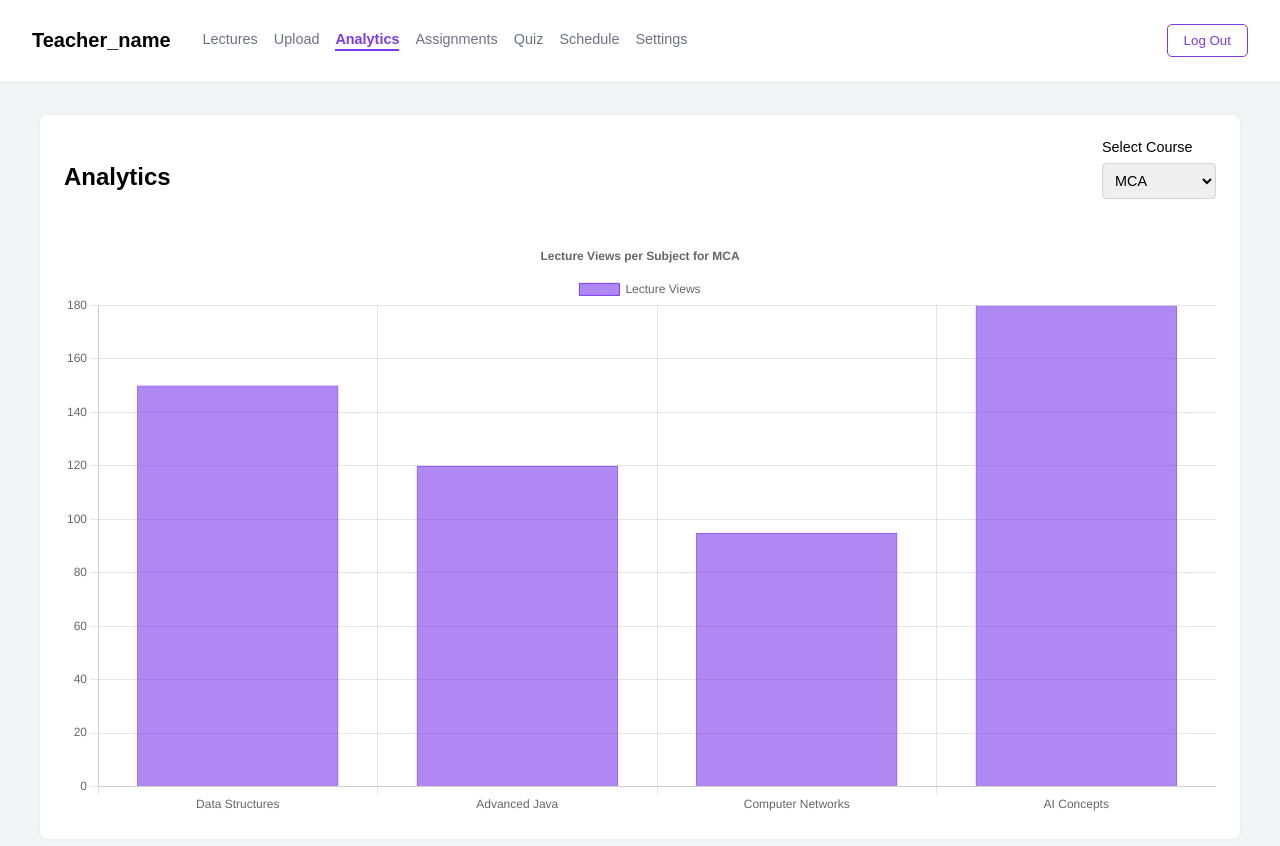
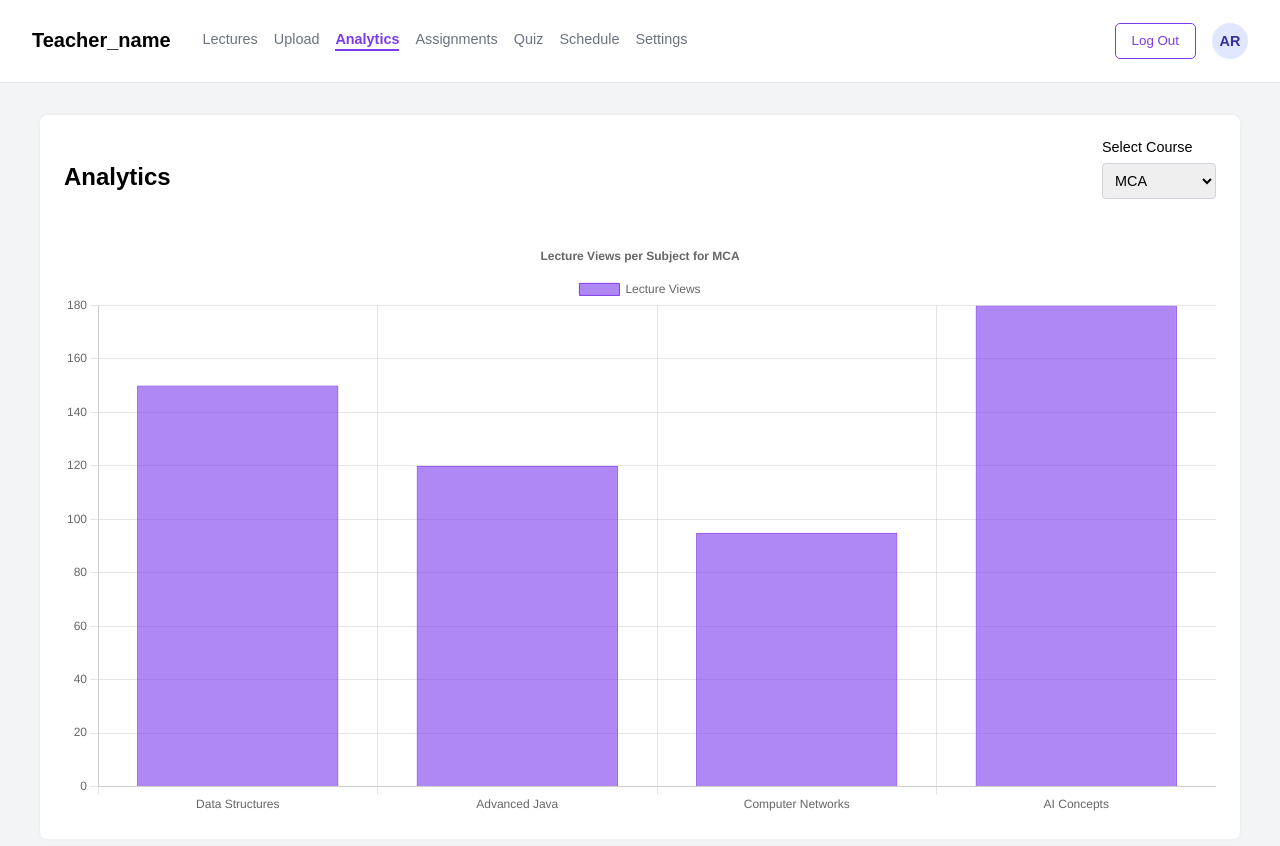
Before and after one commit to Prostorm19/LearnLite_frontend, a React (Vite) app: page /dashboard/analytics in a window 1280 px wide. Shown: the top 846 px of the page. Built offline with nearby package versions, Linux system fonts and the light colour scheme; the HTML template or start-up script is replaced by a standard one.

Commit message:
navbar profile

```diff
--- a/package.json
+++ b/package.json
@@ -11,6 +11,7 @@
   },
   "dependencies": {
     "chart.js": "^4.5.0",
+    "class-variance-authority": "^0.7.1",
     "react": "^19.1.1",
     "react-chartjs-2": "^5.3.0",
     "react-dom": "^19.1.1",
--- a/src/components/layout/Navbar.jsx
+++ b/src/components/layout/Navbar.jsx
@@ -12,6 +12,11 @@ export default function NavBar({ activeTab }) {
         navigate('/');
     };
 
+    const handleProfileClick = () => {
+        // This function navigates to the settings page.
+        navigate('/dashboard/settings');
+    };
+
     return (
         <div className="navbar">
             <div className="navbar-left">
@@ -20,6 +25,10 @@ export default function NavBar({ activeTab }) {
             </div>
             <div className="navbar-right">
                 <Button className="outline" onClick={handleLogout}>Log Out</Button>
+                {/* The onClick handler is added here */}
+                <div className="profile-icon" onClick={handleProfileClick}>
+                    <span>AR</span>
+                </div>
             </div>
         </div>
     );
--- a/src/pages/teacher/TeacherDashboard.css
+++ b/src/pages/teacher/TeacherDashboard.css
@@ -679,3 +679,19 @@ select {
   font-size: 0.75rem;
   color: #4f46e5;
 }
+
+/* --- Profile Icon Styles --- */
+
+.profile-icon {
+  width: 36px;
+  height: 36px;
+  border-radius: 50%;
+  background-color: #e0e7ff;
+  color: #3730a3;
+  display: flex;
+  align-items: center;
+  justify-content: center;
+  font-weight: bold;
+  font-size: 0.9rem;
+  cursor: pointer;
+}
```
Also changed, not shown: 1 other file (tests, documents, lock files or other folders).
